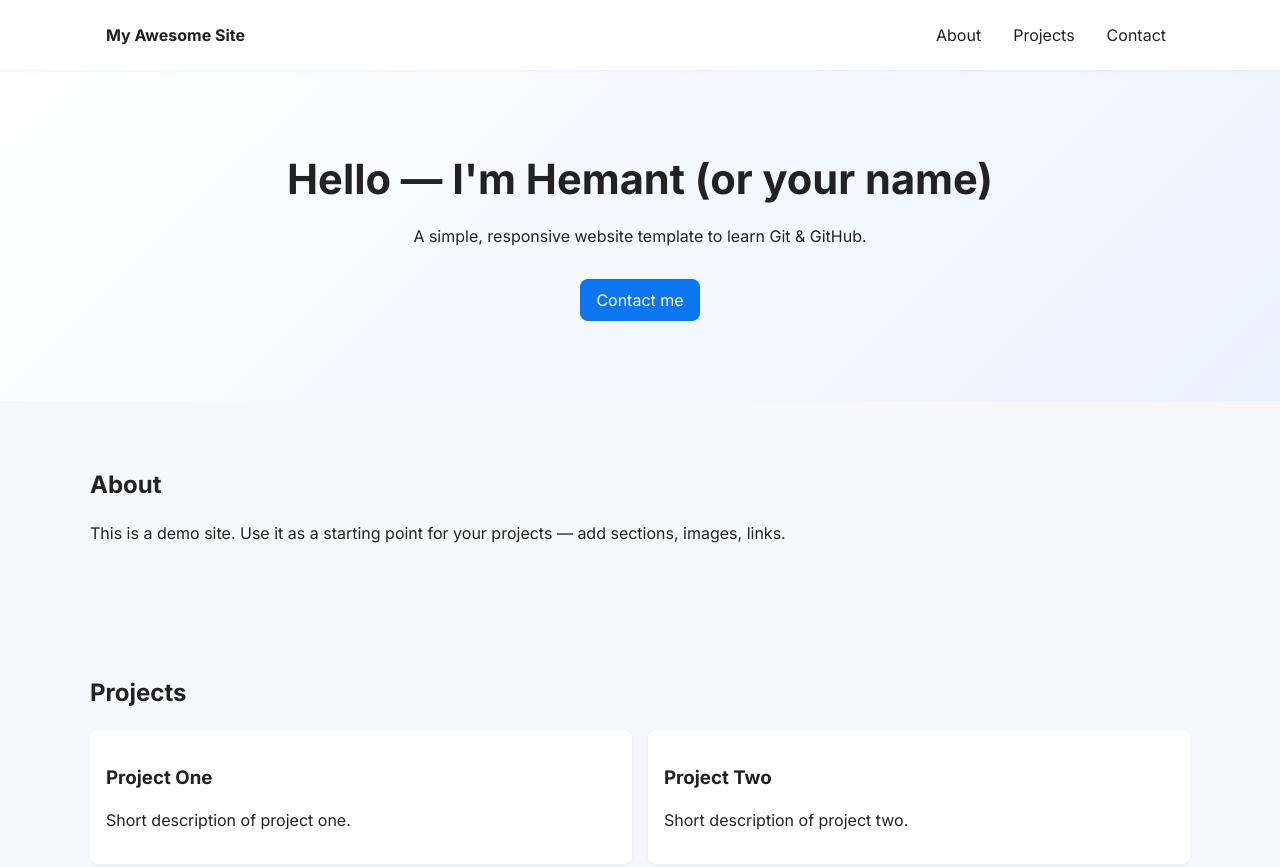
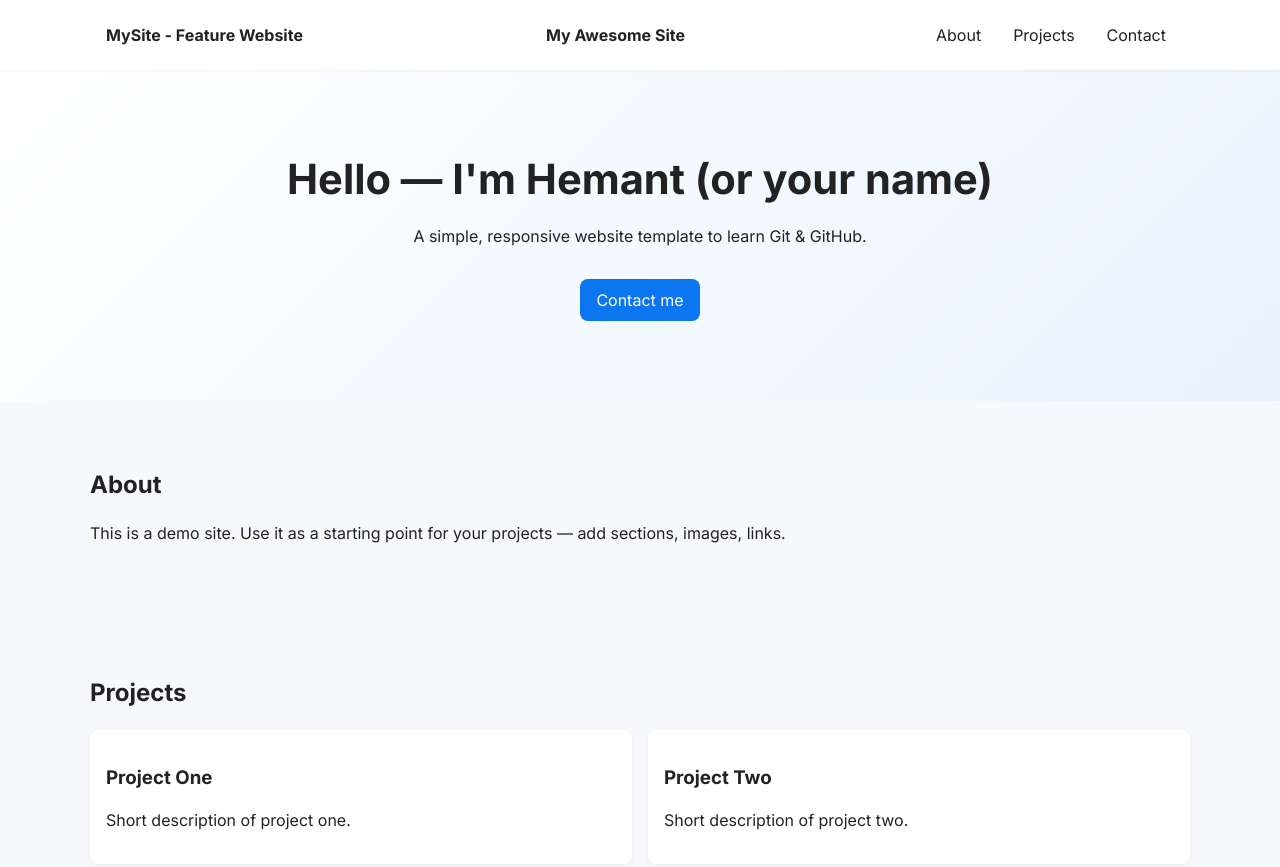
Before and after one commit to sithemant/my-website, a plain HTML site: page index.html in a window 1280 px wide. Shown: the top 867 px of the page. Drawn offline with Linux system fonts and the light colour scheme.

Commit message:
update navbar in feature  branch

```diff
--- a/index.html
+++ b/index.html
@@ -11,6 +11,7 @@
 <body>
   <header class="site-header">
     <div class="container header-inner">
+        <a class="logo" href="#">MySite - Feature Website</a>
       <a class="logo" href="#">My Awesome Site </a>
       <button class="nav-toggle" aria-label="Toggle navigation">☰</button>
       <nav class="nav" id="main-nav">
```
